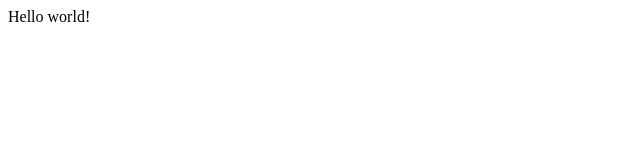
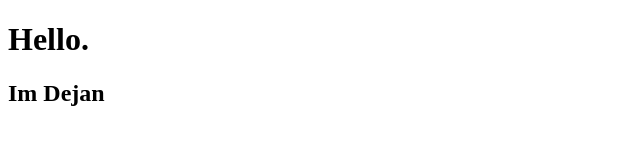
Before and after one commit to DejanBulatic/personal-portfolio-v2, a Gatsby site: page / in a window 1280 px wide. Shown: the whole page, without its empty margins (0-640 px from the left). Built offline with nearby package versions, Linux system fonts and the light colour scheme; Gatsby itself is replaced by a stand-in of ours.

Commit message:
Project initialization

```diff
--- a/src/pages/index.js
+++ b/src/pages/index.js
@@ -1,3 +1,12 @@
 import React from "react"
 
-export default () => <div>Hello world!</div>
+const IndexPage = () => {
+    return (
+        <div>
+            <h1>Hello.</h1>
+            <h2>Im Dejan</h2>
+        </div>
+    )
+}
+
+export default IndexPage
```
